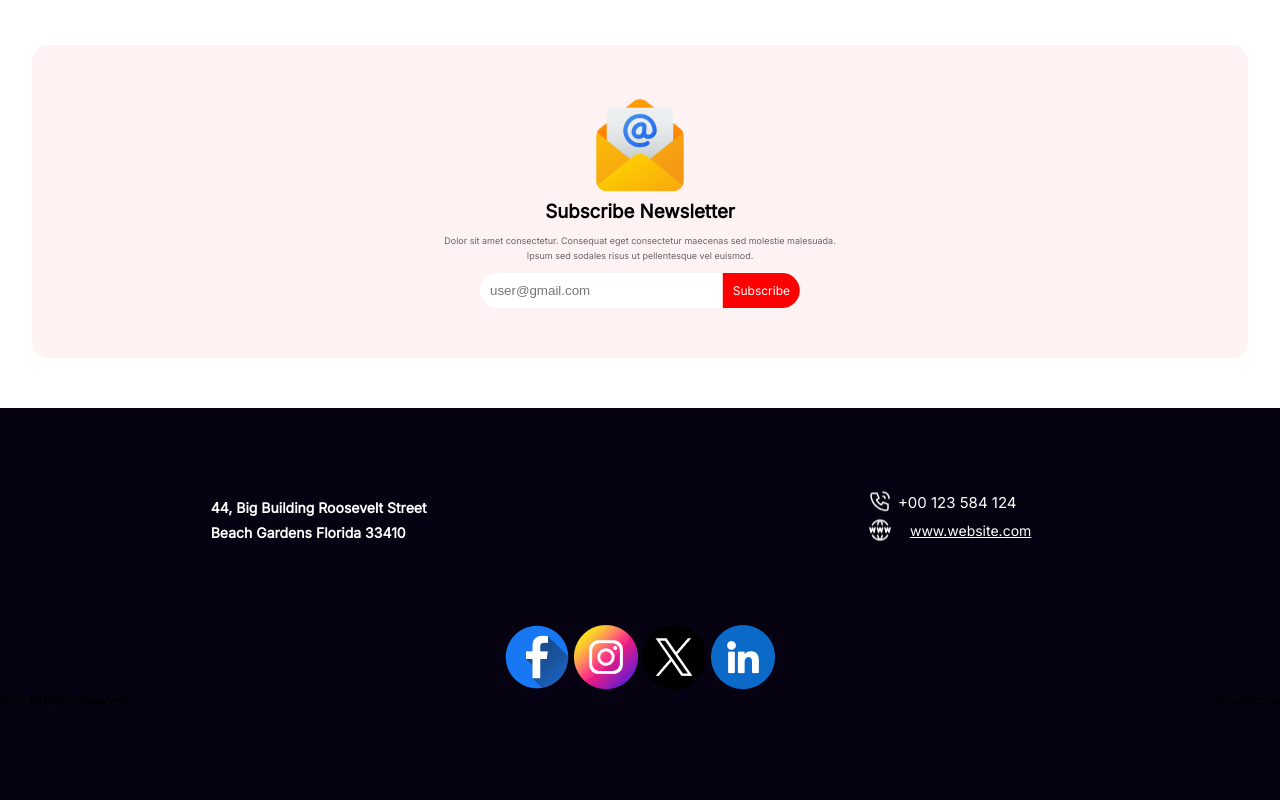
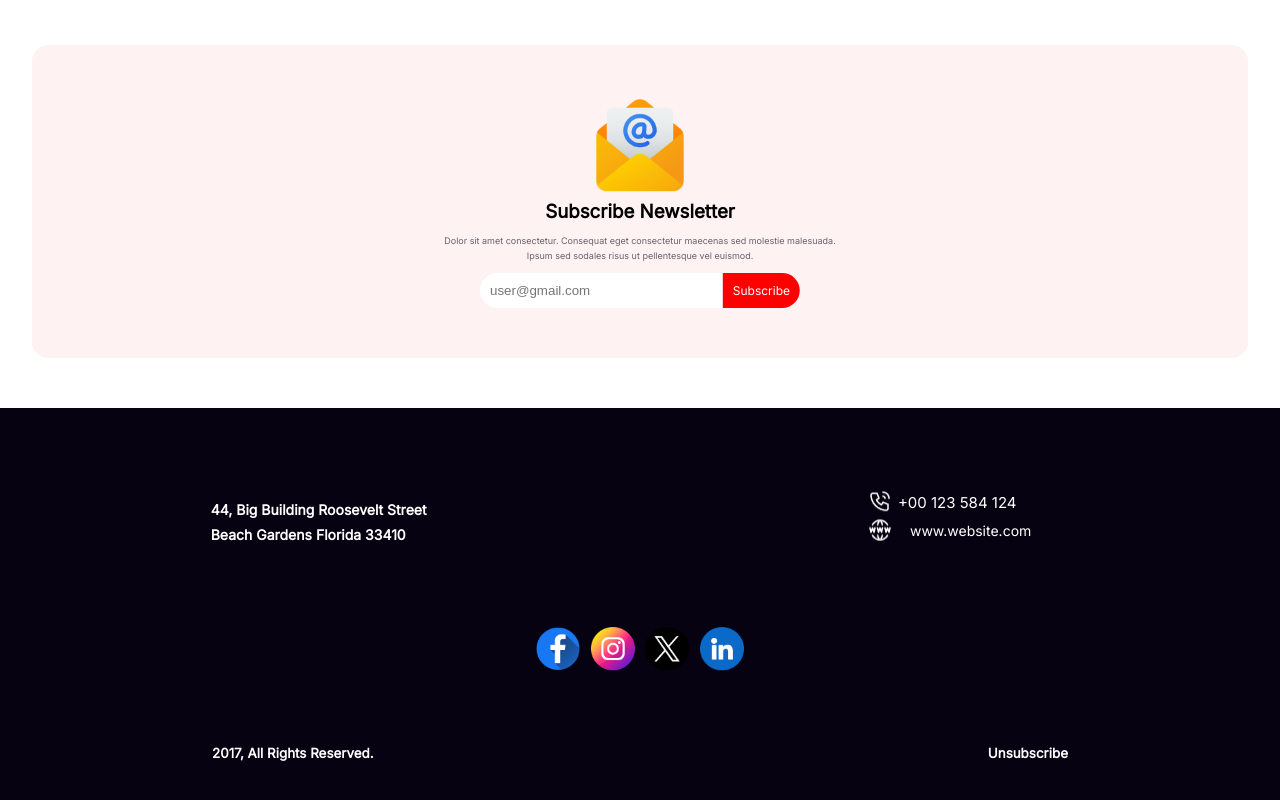
Before and after one commit to Shamimul143/B9A1-New-Year-2024, a plain HTML site: page index.html in a window 1280 px wide. Shown: the part 4342-5142 px from the top of the page. Drawn offline with Linux system fonts and the light colour scheme.

Commit message:
forth commit

```diff
--- a/style.css
+++ b/style.css
@@ -114,6 +114,9 @@ body {
     border: 0;
     margin: 15px 30px;
 }
+.join-btn:hover{
+    cursor: pointer;
+}
 
 .Welcome-section>h2 {
     text-align: left;
@@ -149,6 +152,10 @@ body {
     padding: 7px 15px;
     margin-top: 15px;
     border: 0;
+}
+
+.join-button:hover {
+    cursor: pointer;
 }
 
 /* bonus start */
@@ -228,13 +235,20 @@ body {
     position: absolute;
     transform: translateX(-100%);
     padding: 10px;
+}
+.Newsletter-btn:hover{
+cursor: pointer;
+}
 
-}
+/* main section end */
+
+/* footer section start */
 
 .footer-section {
     background: #070211;
     height: 400px;
     margin: 0px auto;
+}
 
 .footer-top {
     display: flex;
@@ -247,7 +261,7 @@ body {
     font-family: Inter;
     font-size: 14px;
     line-height: 25px;
-        padding-top: 7px;
+    padding-top: 9px;
 }
 
 .visit {
@@ -260,8 +274,6 @@ body {
     color: #FFF;
     font-family: Inter;
     padding: 0 20px;
-        /* font-size: 14px; */
-        /* line-height: 25px; */
 }
 
 .call-img {
@@ -288,15 +300,35 @@ body {
     font-size: 14px;
     margin: 0 10px;
     padding: 5px 8px;
+    text-decoration: none;
+}
+
+.count-web:hover {
+    cursor: pointer;
 }
 
 .footer-middle {
     text-align: center;
 }
 
+.footer-middle>img {
+    width: 44px;
+    height: 44px;
+    padding: 0 3px;
+}
+
+.footer-middle>img:hover {
+    cursor: pointer;
+}
+
 .footer-bottom {
     display: flex;
-        justify-content: space-between;
+    justify-content: space-around;
+    color: #FFF;
+    font-size: 20px;
+    padding-top: 70px;
+    gap: 190px
 }
 
-    /* main section end */
+
+/* footer section end */
```
Lines whose indentation alone changed are shown as unchanged.
